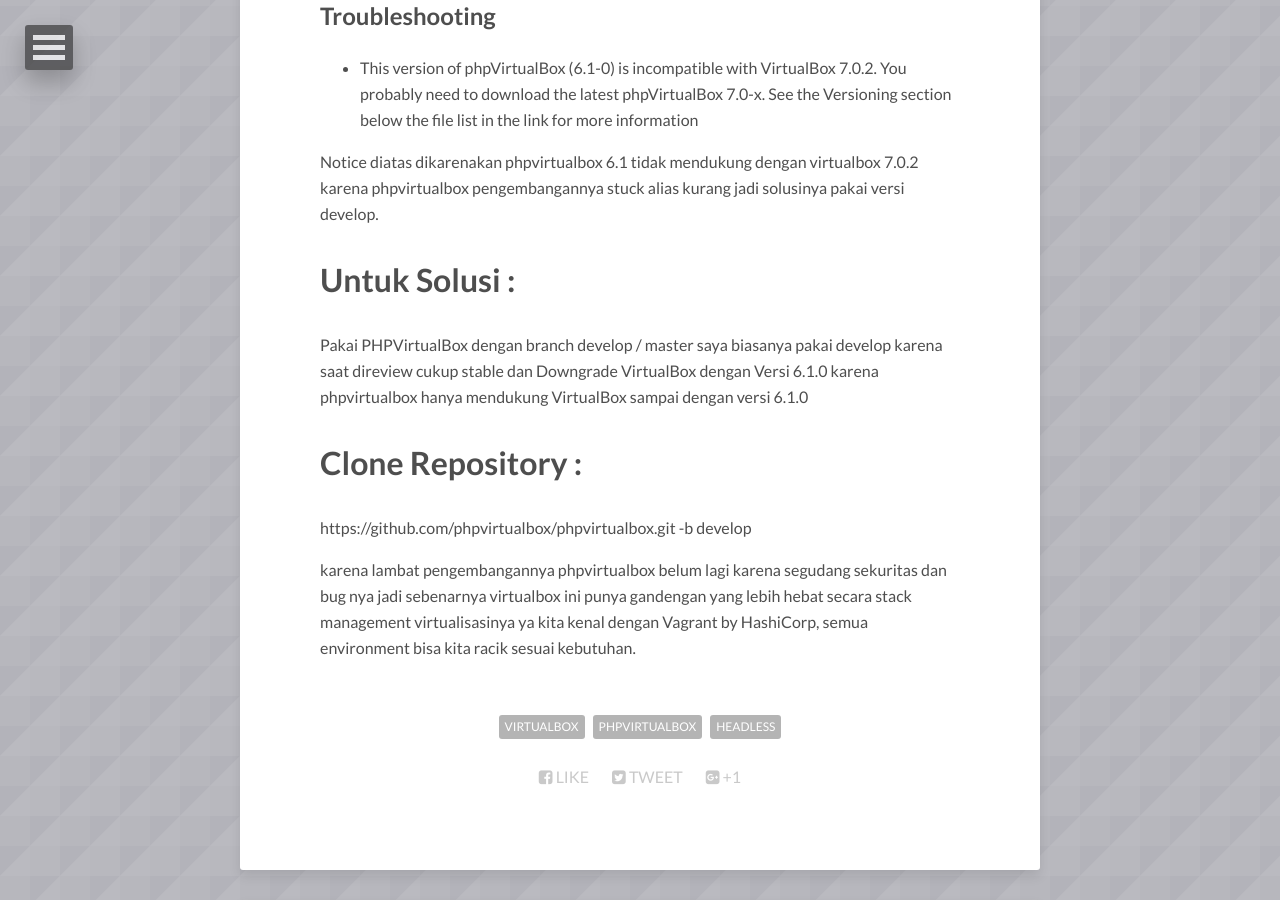
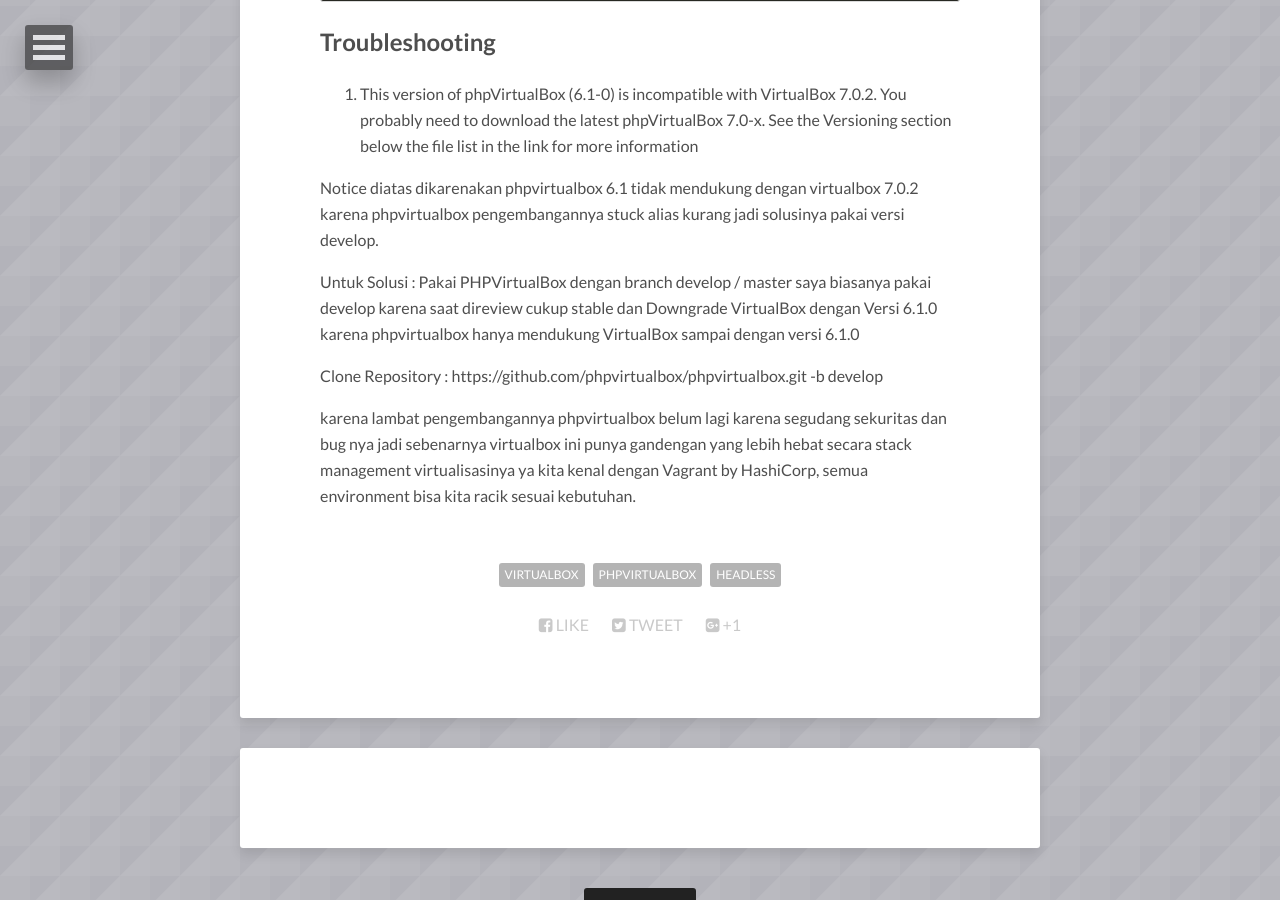
Before and after one commit to danigunawan/danigunawan.github.io, a Jekyll site: the page built from _posts/2022-11-09-belajar-virtualbox-headless-dan-phpvirtualbox-ubuntu.md, in a window 1280 px wide and 900 px high, scrolled down 3324 px. Built offline with Jekyll 4.4.1, drawn with Linux system fonts in a browser that asks for light colours; nearby versions of some CDN libraries; comment, search, counter and statistics services are not loaded; some of the changed lines change nothing that is shown; some of the changed text lies outside the part shown.

Commit message:
[ADD POSTING] posting

```diff
--- a/_posts/2022-11-09-belajar-virtualbox-headless-dan-phpvirtualbox-ubuntu.md
+++ b/_posts/2022-11-09-belajar-virtualbox-headless-dan-phpvirtualbox-ubuntu.md
@@ -26,12 +26,12 @@
 </div>
 
 
-Prasarat yang dibutuhkan untuk menjalankan Vagrant adalah sebagai berikut.
+Prasarat yang dibutuhkan untuk menjalankan VirtualBox dan PHPVirtualBox adalah sebagai berikut.
 
 OS & Tools (Prerequisite):
 
 * VirtualBox 7.0.2
-* PHPVirtualBox
+* PHPVirtualBox (Hanya Mendukung VirtualBox 6.1.0)
 * OS Ubuntu 18.04 Bionic
 
 ## Install VirtualBox 7.0.2 + PHPVirtualBox di Ubuntu 18.04 Bionic
@@ -160,14 +160,15 @@
 {% endhighlight %}
 
 ## Troubleshooting
-* This version of phpVirtualBox (6.1-0) is incompatible with VirtualBox 7.0.2. You probably need to download the latest phpVirtualBox 7.0-x. See the Versioning section below the file list in the link for more information
+
+1. This version of phpVirtualBox (6.1-0) is incompatible with VirtualBox 7.0.2. You probably need to download the latest phpVirtualBox 7.0-x. See the Versioning section below the file list in the link for more information
 
 Notice diatas dikarenakan phpvirtualbox 6.1 tidak mendukung dengan virtualbox 7.0.2 karena phpvirtualbox pengembangannya stuck alias kurang jadi solusinya pakai versi develop.
 
-# Untuk Solusi :
+Untuk Solusi :
 Pakai PHPVirtualBox dengan branch develop / master saya biasanya pakai develop karena saat direview cukup stable dan Downgrade VirtualBox dengan Versi 6.1.0 karena phpvirtualbox hanya mendukung VirtualBox sampai dengan versi 6.1.0
 
-# Clone Repository :
+Clone Repository :
 https://github.com/phpvirtualbox/phpvirtualbox.git -b develop
 
 karena lambat pengembangannya phpvirtualbox belum lagi karena segudang sekuritas dan bug nya jadi sebenarnya virtualbox ini punya gandengan yang lebih hebat secara stack management virtualisasinya ya kita kenal dengan Vagrant by HashiCorp, semua environment bisa kita racik sesuai kebutuhan.
```
